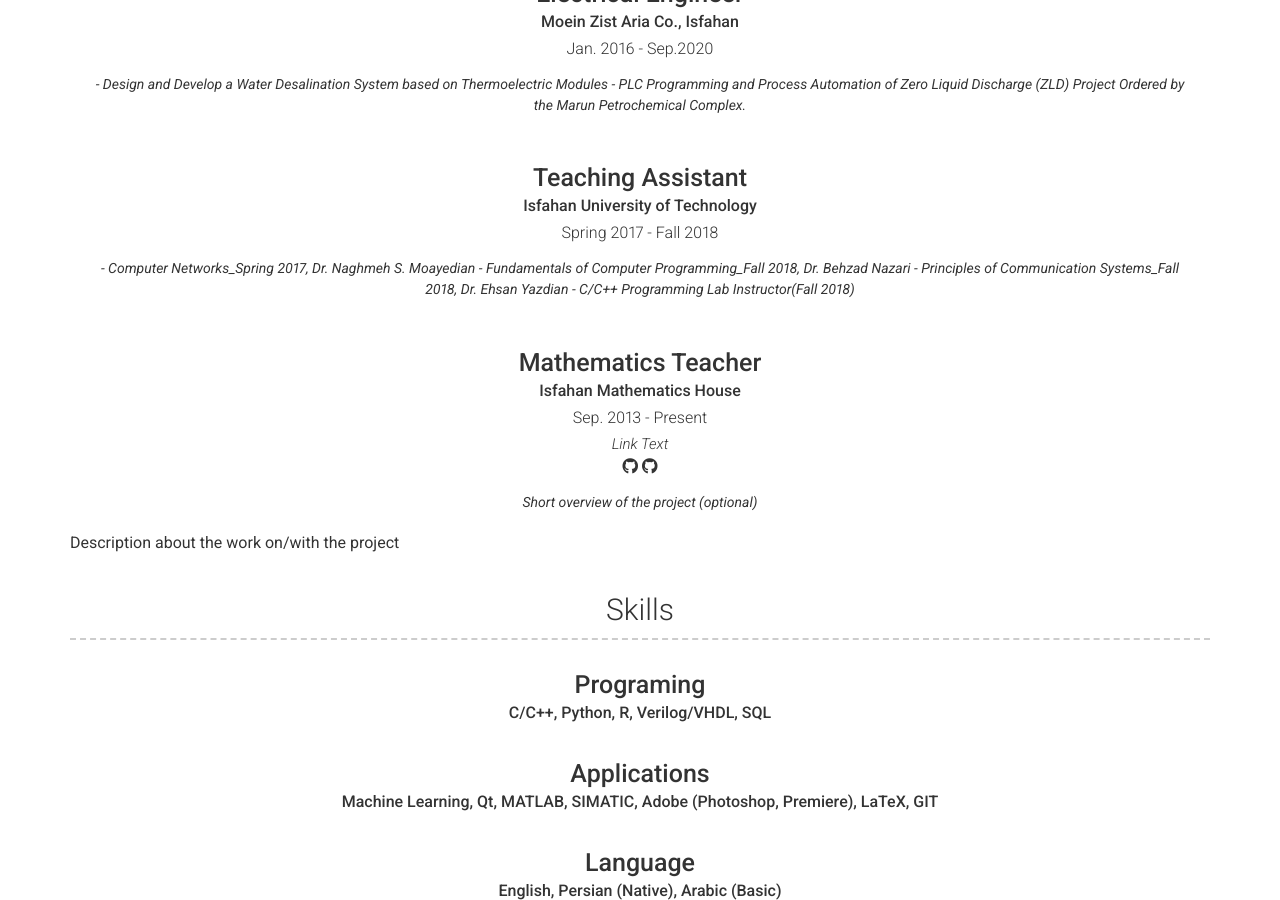
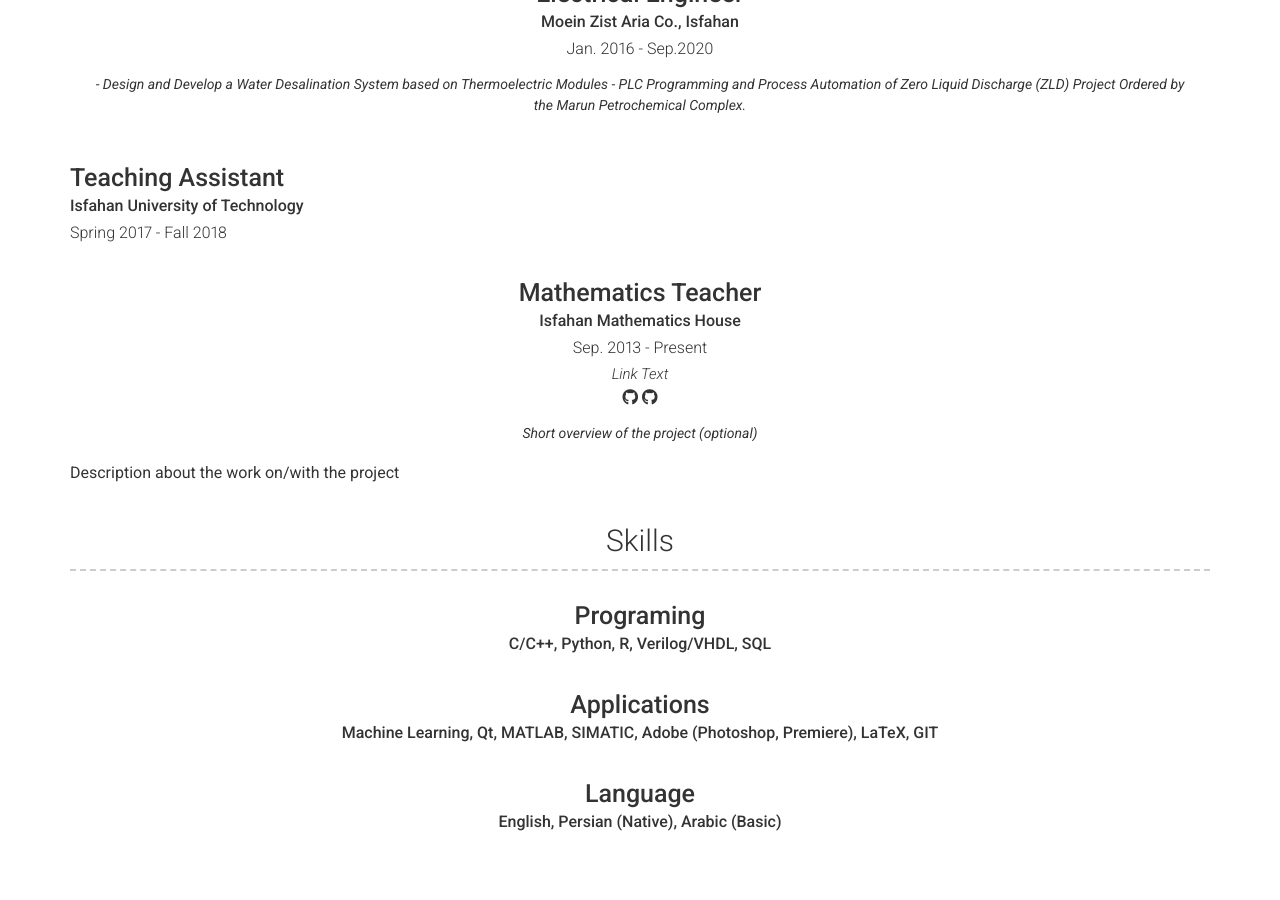
Before and after one commit to ashourzadeh7/ashourzadeh7.github.io, a Jekyll site: the page built from index.md, in a window 1280 px wide and 900 px high, scrolled down 1629 px. Built offline with Jekyll 4.4.1, drawn with Linux system fonts in a browser that asks for light colours; nearby versions of some CDN libraries; part of the change alters nothing that is shown.

Commit message:
Update _config.yml

```diff
--- a/_config.yml
+++ b/_config.yml
@@ -127,7 +127,8 @@ content:
         title:  Teaching Assistant
         sub_title: Isfahan University of Technology
         caption: Spring 2017 - Fall 2018
-        quote: |
+        layout: text
+        content: |
             - Computer Networks_Spring 2017, Dr. Naghmeh S. Moayedian
             - Fundamentals of Computer Programming_Fall 2018, Dr. Behzad Nazari
             - Principles of Communication Systems_Fall 2018, Dr. Ehsan Yazdian
```
